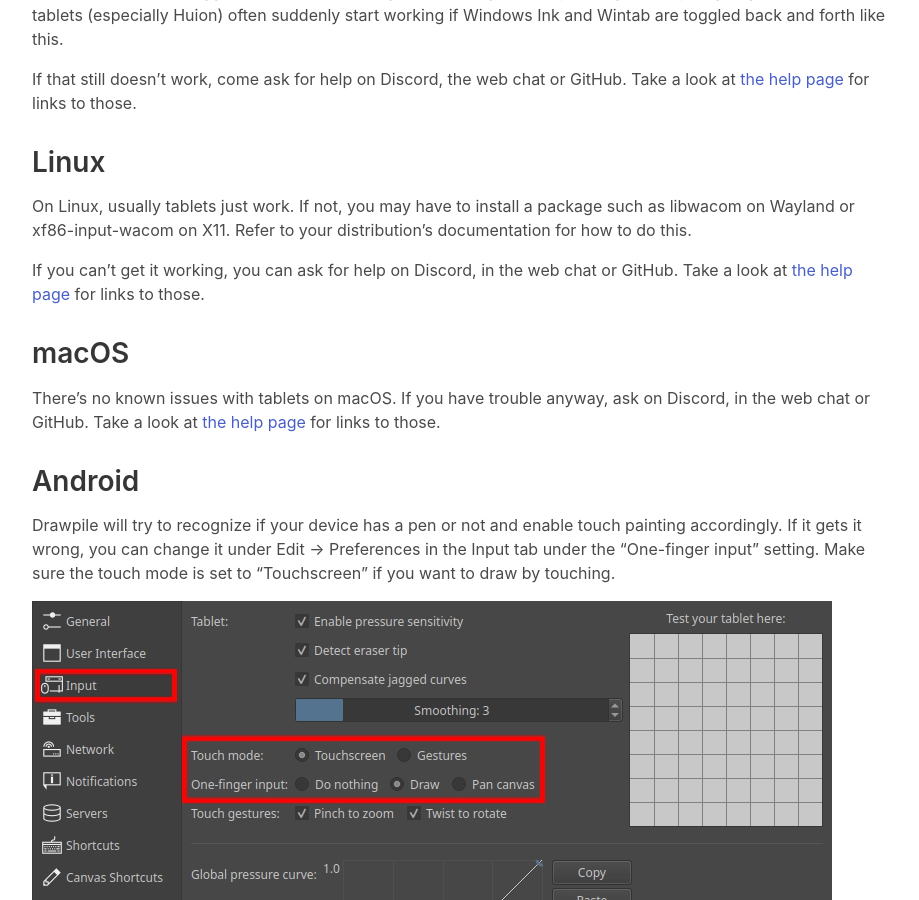
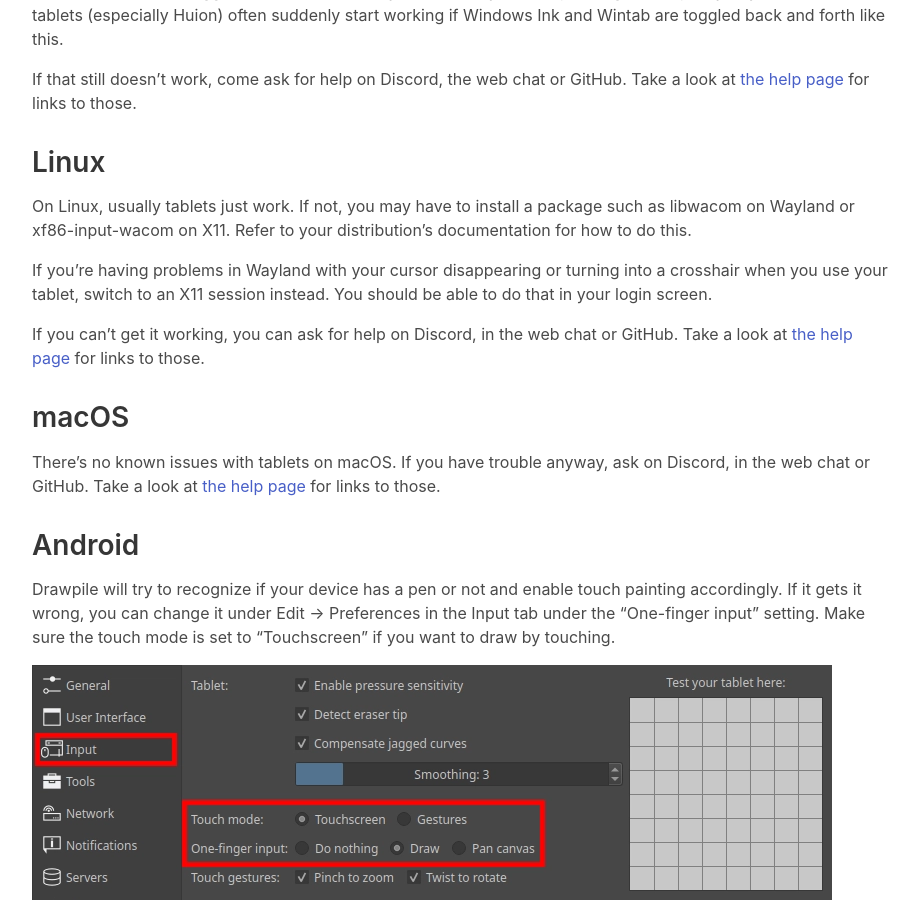
Before and after one commit to drawpile/drawpile.github.io, a Jekyll site: the page built from help/tech/tablet.markdown, in a window 1280 px wide and 900 px high, scrolled down 4272 px. Shown: the whole window, without its empty margins (32-951 px from the left). Built offline with Jekyll 4.4.1, drawn with Linux system fonts in a browser that asks for light colours.

Commit message:
Add note about disappearing cursors on Wayland
And telling users to switch to X11 instead because that is actually
functional.

```diff
--- a/help/tech/tablet.markdown
+++ b/help/tech/tablet.markdown
@@ -58,6 +58,8 @@
 
 On Linux, usually tablets just work. If not, you may have to install a package such as libwacom on Wayland or xf86-input-wacom on X11. Refer to your distribution's documentation for how to do this.
 
+If you're having problems in Wayland with your cursor disappearing or turning into a crosshair when you use your tablet, switch to an X11 session instead. You should be able to do that in your login screen.
+
 If you can't get it working, you can ask for help on Discord, in the web chat or GitHub. Take a look at [the help page](https://drawpile.net/help/) for links to those.
 
 ## macOS
```
